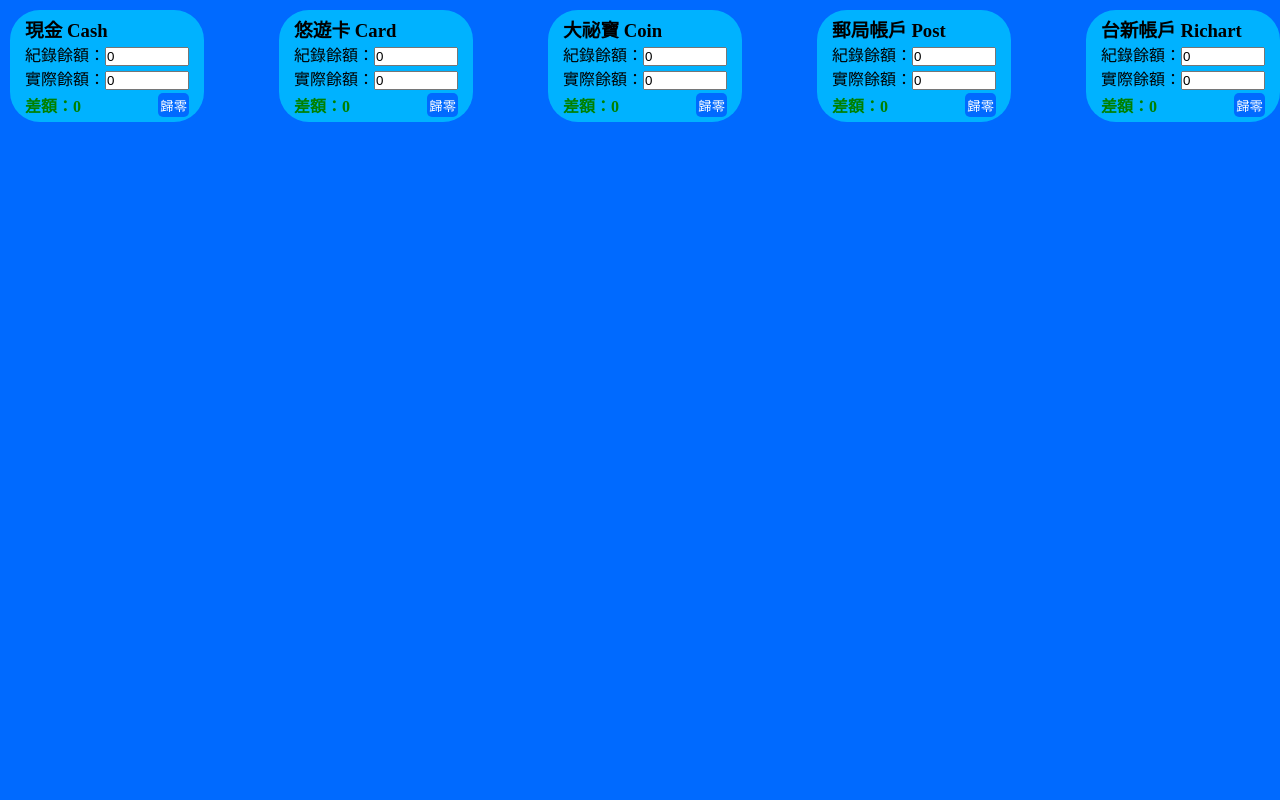
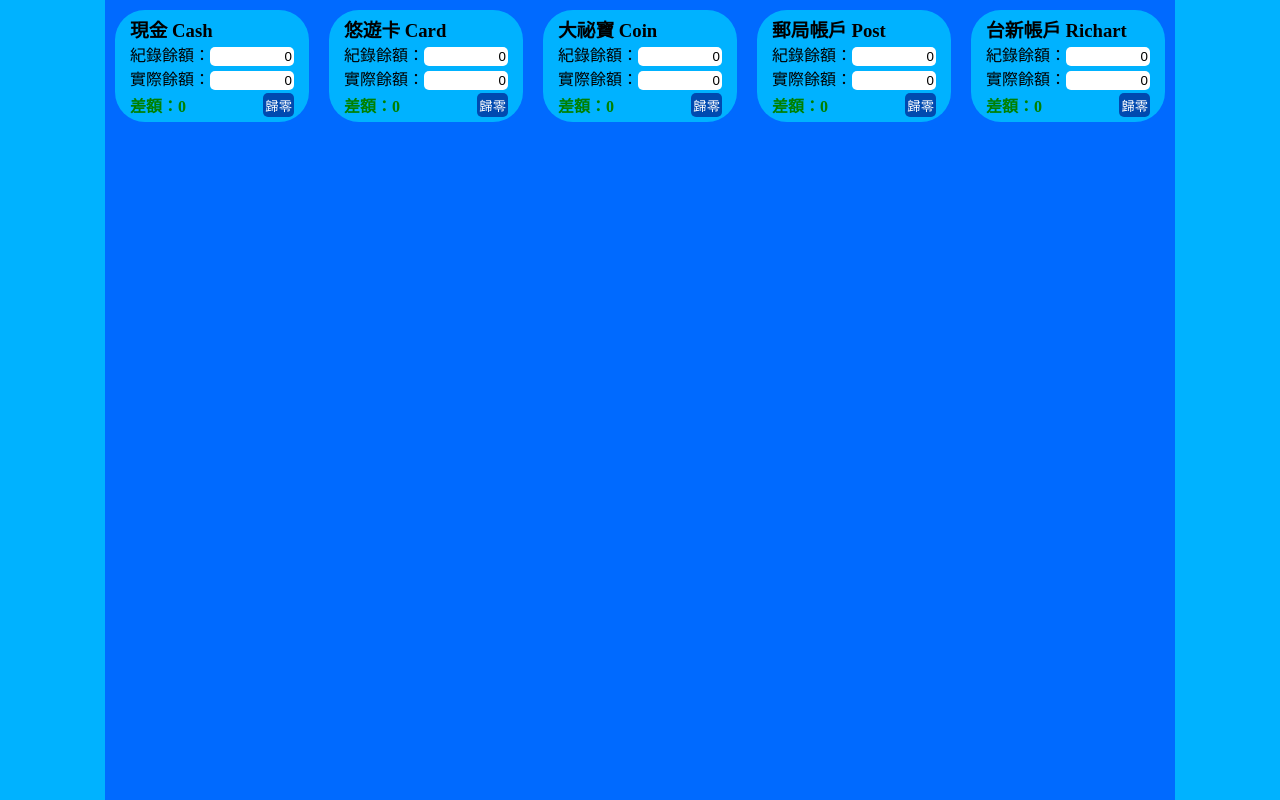
Before and after one commit to pyshen-watson/account-system, a React (Create React App) app: page / in a window 1280 px wide. Built offline with nearby package versions, Linux system fonts and the light colour scheme.

Commit message:
redesign UI

```diff
--- a/src/components/Account.css
+++ b/src/components/Account.css
@@ -1,15 +1,19 @@
 .container{
     background-color: #00B2FF;
-    margin: 10px 0px 10px 10px;
+    margin: 10px;
     padding: 5px 15px;
     border-radius: 30px;
     width: fit-content;
-
+    height: fit-content;
 
 }
 
 .container div input{
     width: 5rem;
+    text-align: right;
+    border-radius: 5px;
+    border: 0px;
+    padding: 2px;
 }
 
 .container .control{
@@ -24,7 +28,7 @@
 }
 
 .container div button{
-    background-color: #006AFF;
+    background-color: #004ab0;
     color: white;
     border: 0px;
     padding: 2px;
--- a/src/index.css
+++ b/src/index.css
@@ -4,10 +4,15 @@
 }
 
 body{
-    background-color: #006AFF;
+    background-color: #00B2FF;
+    display: flex;
+    justify-content: center;
 }
 
 main{
+    background-color: #006AFF;
+    width: fit-content;
+    height: 100vh;
     display: flex;
     justify-content: space-between;
 }
```
